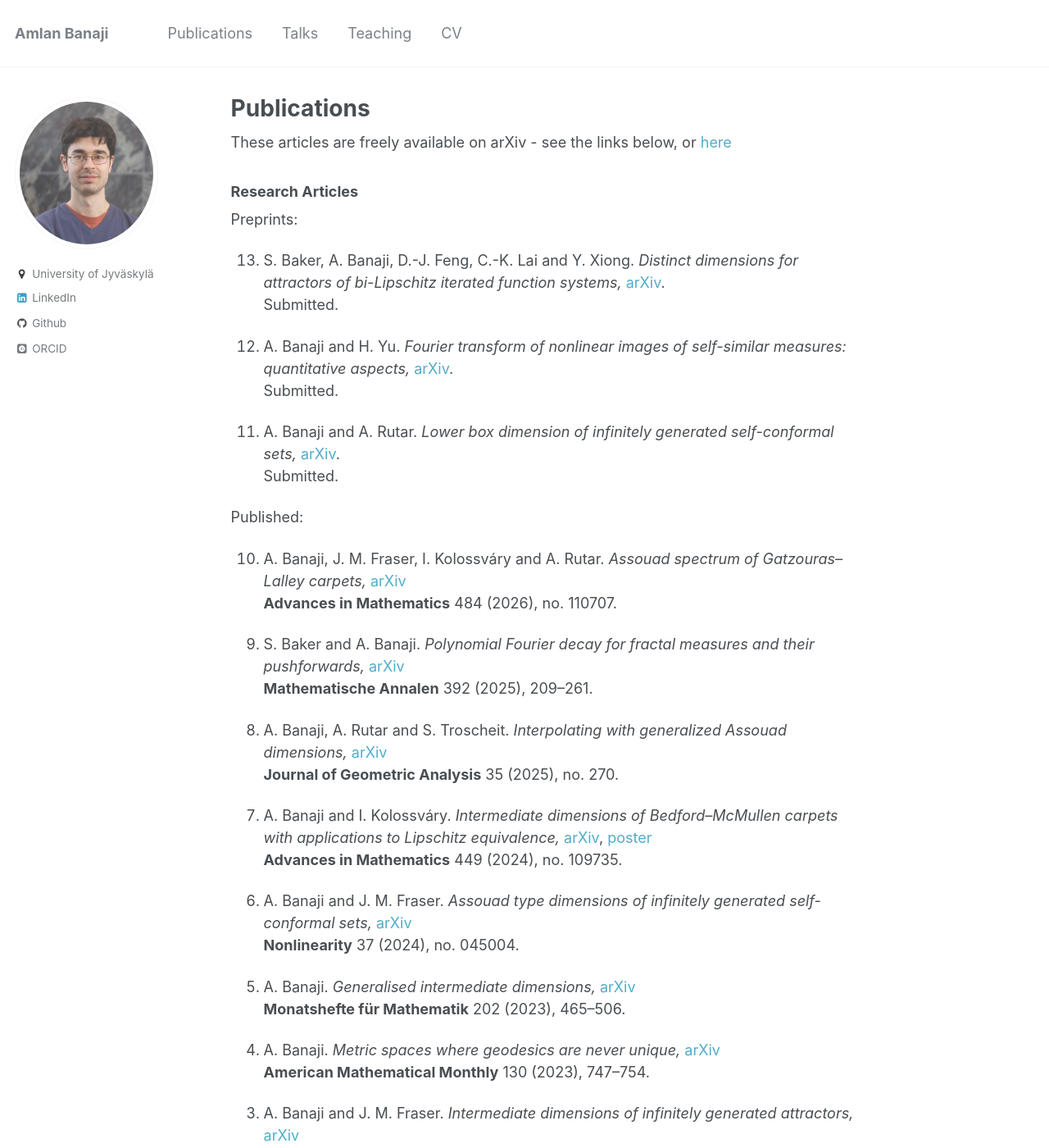
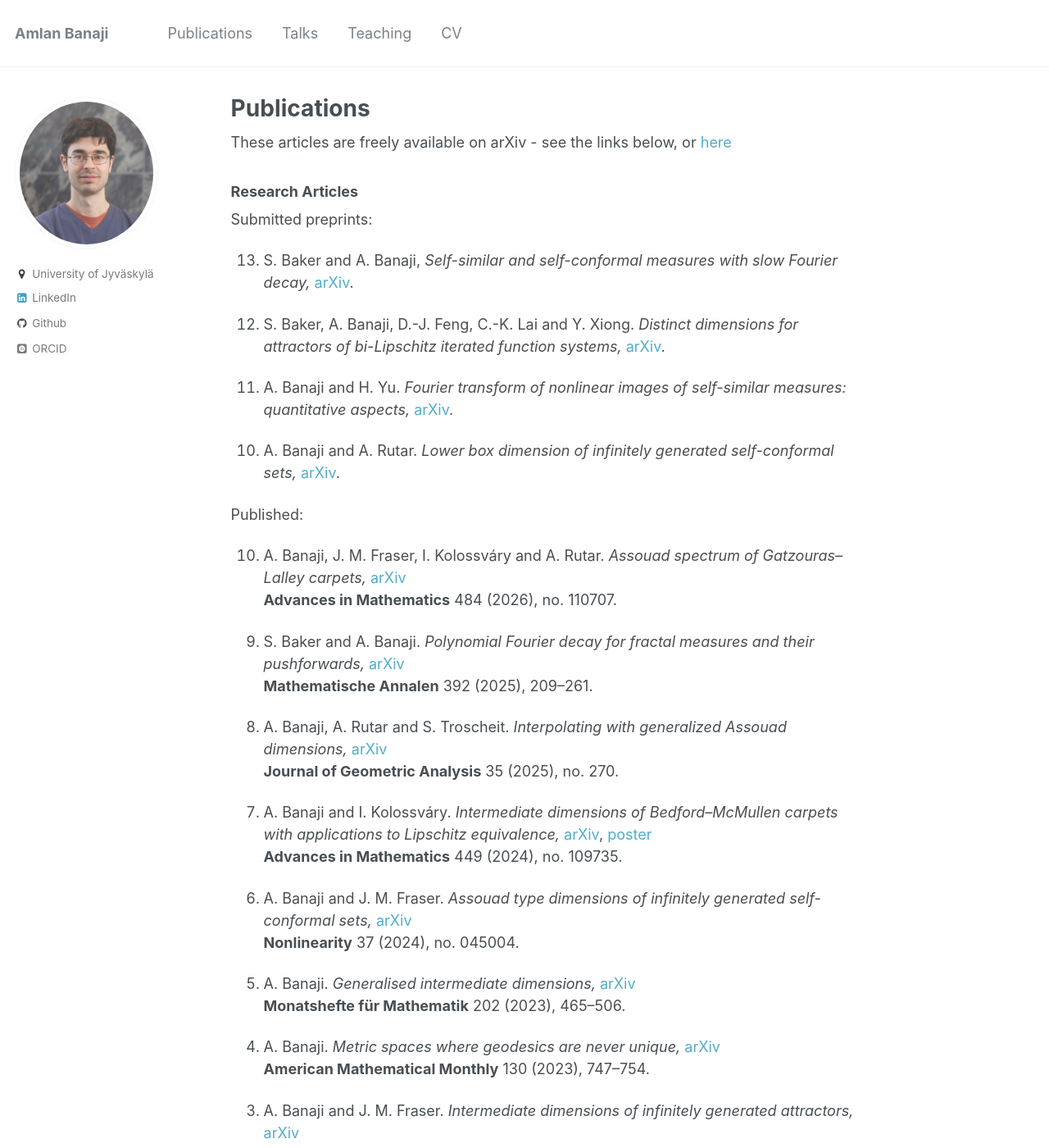
Before and after one commit to amlan-banaji/amlan-banaji.github.io, a Jekyll site: the page built from _pages/publications.md, in a window 1280 px wide and 1400 px high. Shown: the whole window at 82% size. Built offline with Jekyll 4.4.1, drawn with Linux system fonts in a browser that asks for light colours; some web fonts are replaced; some of the changed text lies outside the part shown.

Commit message:
slow fourier decay paper, teaching probability

```diff
--- a/_pages/publications.md
+++ b/_pages/publications.md
@@ -8,16 +8,15 @@ These articles are freely available on arXiv - see the links below, or [here](ht
 
 ### Research Articles
 
-Preprints:
+Submitted preprints:
+
+14. S. Baker and A. Banaji, *Self-similar and self-conformal measures with slow Fourier decay,* [arXiv](https://arxiv.org/abs/2602.05593).
 
 13. S. Baker, A. Banaji, D.-J. Feng, C.-K. Lai and Y. Xiong. *Distinct dimensions for attractors of bi-Lipschitz iterated function systems,* [arXiv](https://arxiv.org/abs/2509.22084).
-Submitted.
 
 12. A. Banaji and H. Yu. *Fourier transform of nonlinear images of self-similar measures: quantitative aspects,* [arXiv](https://arxiv.org/abs/2503.07508).
-Submitted.
 
 11. A. Banaji and A. Rutar. *Lower box dimension of infinitely generated self-conformal sets,* [arXiv](https://arxiv.org/abs/2406.12821).
-Submitted.
 {:start="13"}
 {: reversed="reversed"}
 
```
Also changed, not shown: other parts of _pages/publications.md (+1 -1 lines), _pages/teaching.md (+1 -0 lines), 1 other file.
